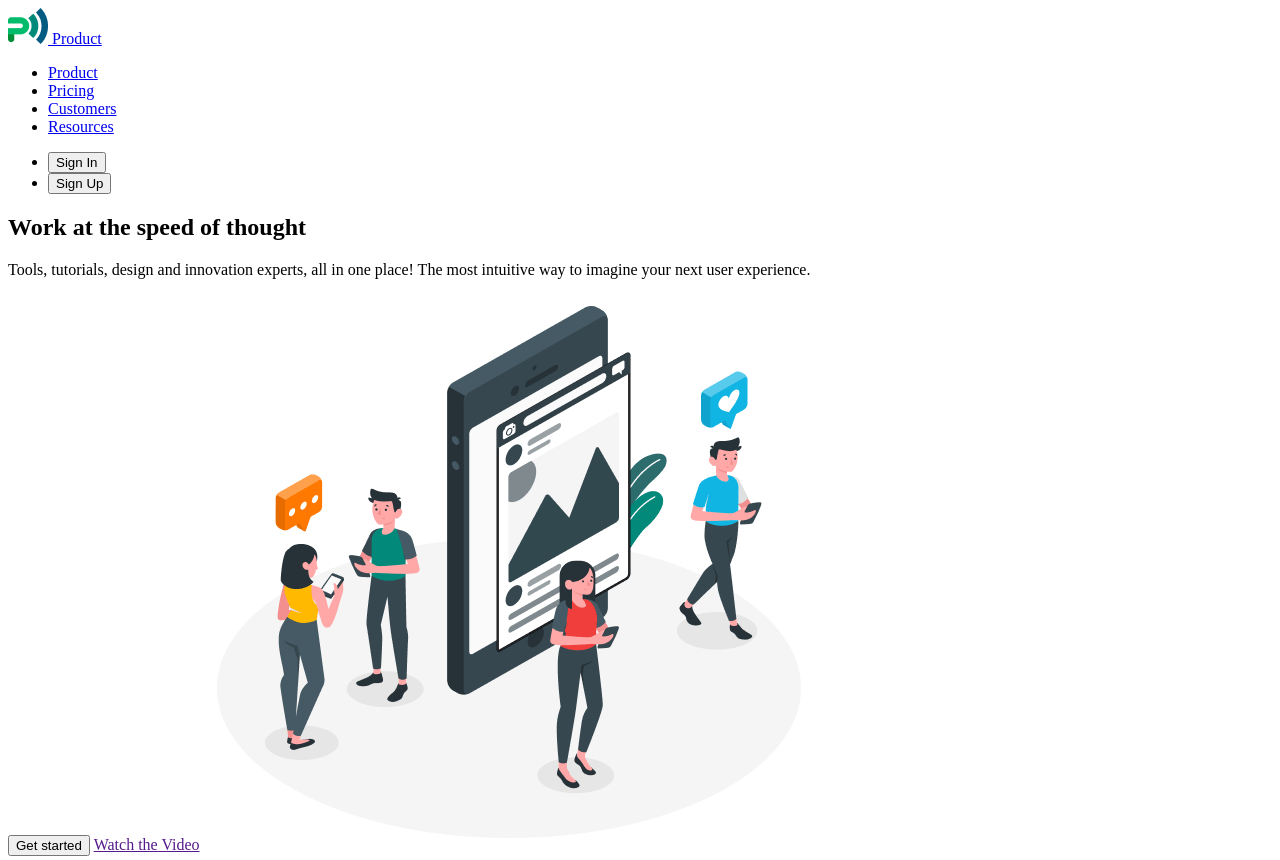
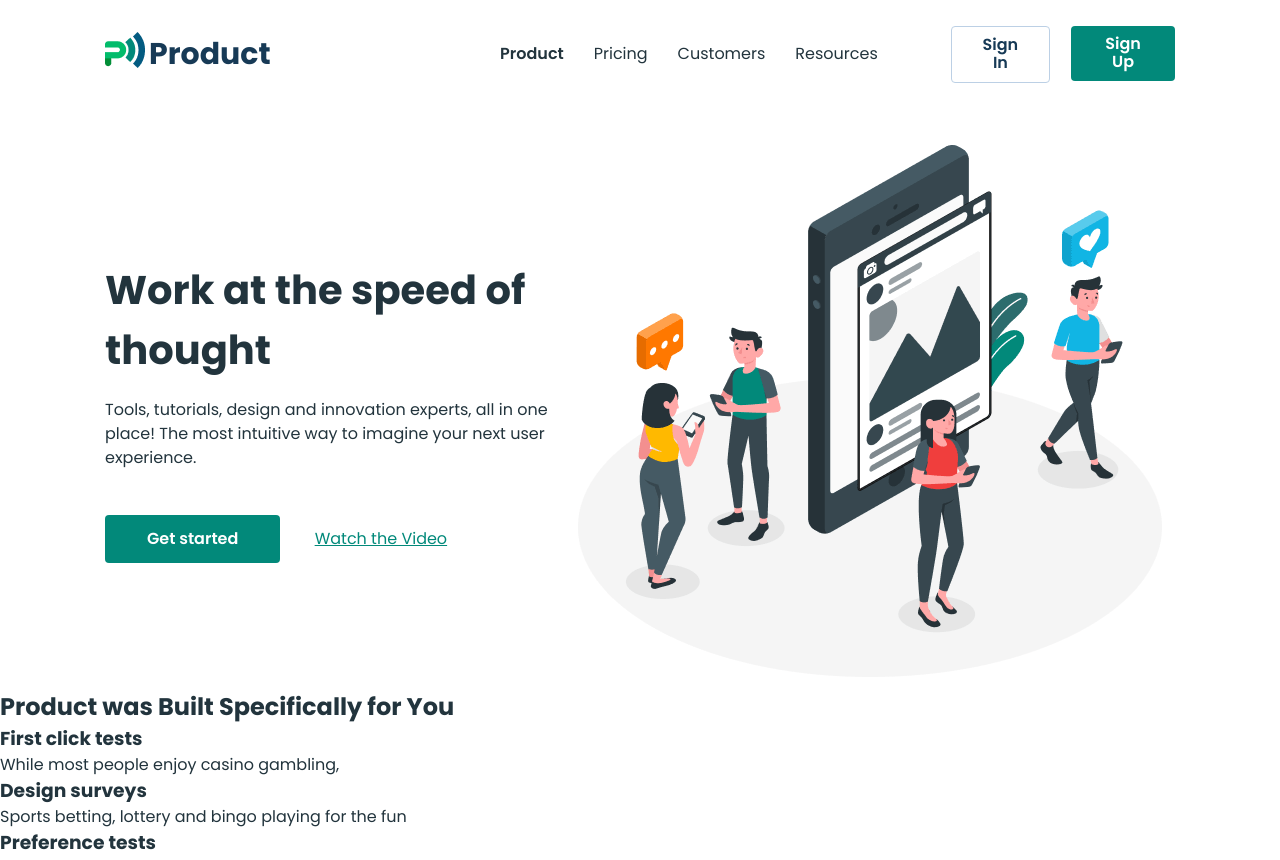
Before and after one commit to katerynakld/blended-product-project, a plain HTML site: page index.html in a window 1280 px wide. Shown: the top 860 px of the page. Drawn offline with nearby package versions, Linux system fonts and the light colour scheme.

Commit message:
Add css for header and hero section

```diff
--- /dev/null
+++ b/css/styles.css
@@ -0,0 +1,172 @@
+:root {
+  --primary-brand: #02897a;
+  --secondary: #f03e3d;
+  --third: #740a76;
+  --fourth: #4d8dff;
+  --text: #22343d;
+  --logo: #173a56;
+  --subtle-text: #737373;
+  --white-background: #ffffff;
+}
+
+*,
+*::before,
+*::after {
+  box-sizing: border-box;
+  margin: 0;
+  padding: 0;
+}
+
+body {
+  font-family: "Poppins", sans-serif;
+  font-weight: 400;
+  font-size: 16px;
+  line-height: 1.5;
+  letter-spacing: 2%;
+  color: var(--text);
+  background-color: var(--white-background);
+}
+
+/* reset */
+
+h1,
+h2,
+h3,
+h4,
+h5,
+h6,
+p {
+  margin: 0;
+}
+
+ul,
+ol {
+  margin: 0;
+  padding-left: 0;
+  list-style-type: none;
+}
+
+img {
+  display: block;
+  max-width: 100%;
+}
+
+/* general styles */
+
+.visually-hidden {
+  position: absolute;
+  width: 1px;
+  height: 1px;
+  padding: 0;
+  margin: -1px;
+  overflow: hidden;
+  clip-path: inset(100%);
+  clip: rect(0, 0, 0, 0);
+  white-space: nowrap;
+  border: 0;
+}
+
+.container {
+  max-width: 1110px;
+  padding: 0 20px;
+  margin: 0 auto;
+}
+
+.button {
+  font-weight: 600;
+  padding: 9px 24px;
+  border-radius: 4px;
+  color: var(--white-background);
+  background-color: var(--primary-brand);
+  border: none;
+}
+
+.active {
+  font-weight: 600;
+}
+
+/* header */
+
+.header-container {
+  display: flex;
+  align-items: center;
+  padding-top: 26px;
+  padding-bottom: 26px;
+}
+
+.nav-menu {
+  display: flex;
+  align-items: center;
+}
+
+.logo {
+  font-size: 30px;
+  font-weight: 700;
+  color: var(--logo);
+  text-decoration: none;
+  display: flex;
+  gap: 4px;
+  margin-right: 237px;
+}
+
+.logo .logo-icon {
+  width: 40px;
+  height: 36px;
+}
+
+.nav-list {
+  display: flex;
+  gap: 30px;
+  margin-right: 73px;
+}
+
+.nav-link {
+  font-size: 16px;
+  color: var(--text);
+  text-decoration: none;
+}
+
+.header-buttons {
+  display: flex;
+  gap: 21px;
+}
+
+.sign-in-btn {
+  color: var(--logo);
+  background-color: var(--white-background);
+  border: 1px solid #bcd0e5;
+}
+
+.sign-up-btn {
+  color: var(--white-background);
+  background-color: var(--primary-brand);
+  border: none;
+}
+
+/* hero-section */
+.hero-section .container {
+  display: flex;
+  padding-top: 25px;
+  align-items: center;
+}
+
+h1 {
+  font-weight: 700;
+  font-size: 40px;
+  line-height: 150%;
+  color: var(--text);
+  margin-bottom: 18px;
+}
+
+.hero-section .section-text {
+  margin-bottom: 45px;
+}
+
+.hero-section .button {
+  padding: 15px 42px;
+  margin-right: 30px;
+}
+
+.video-link {
+  color: var(--primary-brand);
+}
--- a/index.html
+++ b/index.html
@@ -3,46 +3,74 @@
   <head>
     <meta charset="UTF-8" />
     <meta name="viewport" content="width=device-width, initial-scale=1.0" />
+    <link
+      rel="stylesheet"
+      href="https://cdnjs.cloudflare.com/ajax/libs/modern-normalize/3.0.1/modern-normalize.min.css"
+      integrity="sha512-q6WgHqiHlKyOqslT/lgBgodhd03Wp4BEqKeW6nNtlOY4quzyG3VoQKFrieaCeSnuVseNKRGpGeDU3qPmabCANg=="
+      crossorigin="anonymous"
+      referrerpolicy="no-referrer"
+    />
+    <link rel="stylesheet" href="./css/styles.css" />
+    <link rel="preconnect" href="https://fonts.googleapis.com" />
+    <link rel="preconnect" href="https://fonts.gstatic.com" crossorigin />
+    <link
+      href="https://fonts.googleapis.com/css2?family=Poppins:ital,wght@0,100;0,200;0,300;0,400;0,500;0,600;0,700;0,800;0,900;1,100;1,200;1,300;1,400;1,500;1,600;1,700;1,800;1,900&display=swap"
+      rel="stylesheet"
+    />
     <title>Document</title>
   </head>
   <body>
     <header>
-      <nav>
-        <a href="./index.html">
-          <img src="./images/product/logo.png" alt="Logo" />
+      <div class="container header-container">
+        <a href="./index.html" class="logo">
+          <img src="./images/product/logo.png" alt="Logo" class="logo-icon" />
           Product
         </a>
-        <ul>
+        <nav class="nav-menu">
+          <ul class="nav-list">
+            <li class="nav-item">
+              <a href="./index.html" class="nav-link active">Product</a>
+            </li>
+            <li class="nav-item">
+              <a href="./pricing.html" class="nav-link">Pricing</a>
+            </li>
+            <li class="nav-item">
+              <a href="./customer.html" class="nav-link">Customers</a>
+            </li>
+            <li class="nav-item">
+              <a href="./resources.html" class="nav-link">Resources</a>
+            </li>
+          </ul>
+        </nav>
+        <ul class="header-buttons">
           <li>
-            <a href="./index.html">Product</a>
+            <button type="button" class="button sign-in-btn">Sign In</button>
           </li>
           <li>
-            <a href="./pricing.html">Pricing</a>
-          </li>
-          <li>
-            <a href="./customer.html">Customers</a>
-          </li>
-          <li>
-            <a href="./resources.html">Resources</a>
+            <button type="button" class="button sign-up-btn">Sign Up</button>
           </li>
         </ul>
-      </nav>
-      <ul>
-        <li><button type="button">Sign In</button></li>
-        <li><button type="button">Sign Up</button></li>
-      </ul>
+      </div>
     </header>
 
     <main>
       <section id="hero-section" class="hero-section">
-        <h1>Work at the speed of thought</h1>
-        <p>
-          Tools, tutorials, design and innovation experts, all in one place! The
-          most intuitive way to imagine your next user experience.
-        </p>
-        <button type="button">Get started</button>
-        <a href="">Watch the Video</a>
-        <img src="./images/product/hero-img.png" alt="People communicating" />
+        <div class="container">
+          <div class="hero-text">
+            <h1>Work at the speed of thought</h1>
+            <p class="section-text">
+              Tools, tutorials, design and innovation experts, all in one place!
+              The most intuitive way to imagine your next user experience.
+            </p>
+            <button type="button" class="button">Get started</button>
+            <a href="" class="video-link">Watch the Video</a>
+          </div>
+          <img
+            src="./images/product/hero-img.png"
+            alt="People communicating"
+            class="hero-image"
+          />
+        </div>
       </section>
 
       <section class="second-section">
@@ -295,11 +323,13 @@
         </ul>
       </section>
 
+      <!-- #region CTA Banner -->
       <section class="cta-banner">
         <h2>Join 100 Compannies who boost their business with Product</h2>
         <button>Get this</button>
         <img src="./images/product/screen.png" alt="Screen" />
       </section>
+      <!-- #endregion -->
     </main>
 
     <footer>
```
Also changed, not shown: resources.html (+61 -1 lines), images/resources/avatar-1.png (added), images/resources/avatar-2.png (added), images/resources/avatar-3.png (added), images/resources/hero-img.png (added), images/resources/img-1.jpg (added), images/resources/img-2.jpg (added), images/resources/img-3.jpg (added), images/resources/img-4.jpg (added), images/resources/img-5.jpg (added), images/resources/img-6.jpg (added), images/resources/map.jpg (added), 3 other files.
